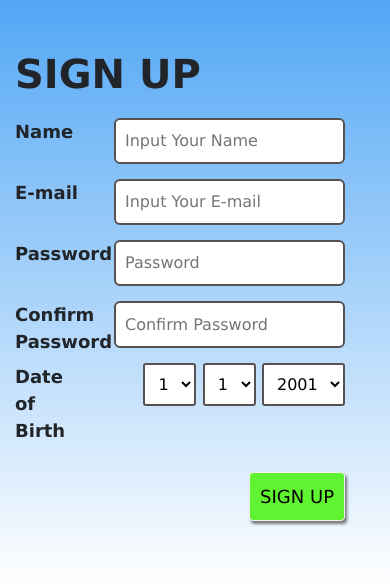
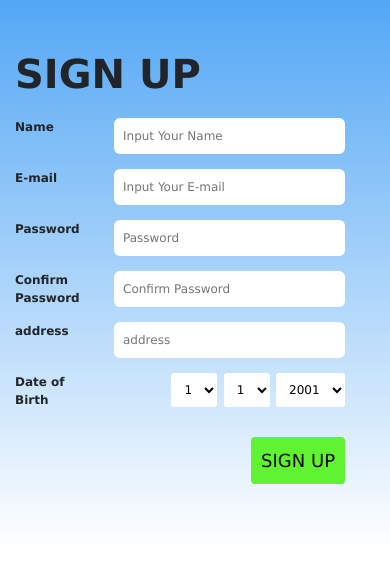
Before and after one commit to Warchair/Project-1, a plain HTML site: page signup.html in a window 390 px wide. Drawn offline with Linux system fonts and the light colour scheme.

Commit message:
Mengubah beberapa component di signup.scss

```diff
--- a/sass/component/_login.scss
+++ b/sass/component/_login.scss
@@ -37,7 +37,7 @@
                         font-size:17px;
                         width:100%;
                         border:.5px solid rgb(167, 162, 162);
-                        font-weight: bold;
+                        font-weight: 500;
                         border-radius:50px;
                     }
                 }
--- a/sass/component/_signup.scss
+++ b/sass/component/_signup.scss
@@ -4,7 +4,7 @@
     font-family:Verdana, Geneva, Tahoma, sans-serif;
 }
 
-#sign-up{
+#sign-up {
     background: linear-gradient(top,#53a7f5, rgb(255, 255, 255));
     .col-md-5 {
         position: relative;
@@ -47,41 +47,33 @@
         label {
             width:20%;
         }
-        .privacy {
-            display: inline;
-            input {
-                width:10%;
-            }
-            label.checkbox-agree {
-                margin-top:-8px;
-                width:80%;
-                font-weight: 500;
-            }
-        }
         input {
             font-size:16px;
             font-weight:400;
             width:70%;
+            border:none;
             padding:9px;
             margin-bottom:15px;
             border-radius:6px;
-            border:2px solid rgb(88, 81, 81);
             background-color: rgb(255, 255, 255);
+        }
+        input:focus {
+            outline:none;
+            box-shadow: 2px 2px 3px rgba(29, 204, 235,.7);
         }
         select {
             font-size:16px;
+            border:none;
             padding:9px;
             border-radius: 3px;
-            border:2px solid rgb(88, 81, 81);
             background-color: rgb(255, 255, 255)
         }
         button {
             background-color: rgb(95, 243, 50);
             padding:10px;
-            border:.5px solid rgb(246, 238, 238);
+            border:none;
             border-radius:4px;
             font-weight: 500;
-            box-shadow:2px 3px 3px rgba(0,0,0,.5);
             margin-top:20px;
             a {
                 text-decoration: none;
@@ -99,7 +91,7 @@
         .col-md-5 {
             display: none;
         }
-        .col-md-6 {
+        .col-md-7 {
             margin:50px auto;
         }
         .form-signup {
@@ -107,3 +99,18 @@
         }
     }
 }
+
+@media (max-width:460px) {
+    .form-signup {
+
+        ul li {
+            label, input, select {
+                font-size:12px;
+            }
+            input, select {
+                padding:none;
+            }
+        }
+
+    }
+}
--- a/signup.html
+++ b/signup.html
@@ -14,7 +14,7 @@
             <div class="col-md-5">
                 <img src="image/random/signup.jpg" alt="" class="vh-100 img-fluid">
             </div>
-            <div class="col-md-6">
+            <div class="col-md-7 col-sm-12">
                 <div class="container">
                     <form action="" class="form-signup">
                         <h1>SIGN UP</h1>
@@ -37,19 +37,23 @@
                                 <input type="password" name="confirm-password-signup" id="confirm-password-signup" placeholder="Confirm Password">
                             </li>
                             <li>
+                                <label for="address">address</label>
+                                <input type="text" name="address" id="address" placeholder="address">
+                            </li>
+                            <li>
                                 <label for="birthday">Date of Birth</label>
                                 <div class="date-of-birth">
-                                    <select name="date" id="birthday">
+                                    <select name="date" id="birthday" class="date">
                                         <option value="1" selected >1</option>
                                         <option value="2">2</option>
                                         <option value="3">3</option>
                                     </select>
-                                    <select name="month" id="birthday">
+                                    <select name="month" id="birthday" class="month">
                                         <option value="1" selected >1</option>
                                         <option value="2">2</option>
                                         <option value="3">3</option>
                                     </select>
-                                    <select name="year" id="birthday">
+                                    <select name="year" id="birthday" class="year">
                                         <option value="1" selected >2001</option>
                                         <option value="2">2002</option>
                                         <option value="3">2003</option>
@@ -62,8 +66,6 @@
                             </li> -->
                             <li>
                                     <button type="submit" class="btn-sign-up ml-auto"> <a href="login.html" class="ml-auto">SIGN UP</a></button>
-
-
                             </li>
                         </ul>
                     </form>
@@ -76,5 +78,9 @@
 
     <script src="js/jquery-3.5.1.min.js"></script>
     <script src="js/bootstrap.min.js"></script>
+    <script>
+        const date = document.querySelector('.date');
+        console.log(date);
+    </script>
 </body>
 </html>
```
Also changed, not shown: css/style.css, 1 other file.
